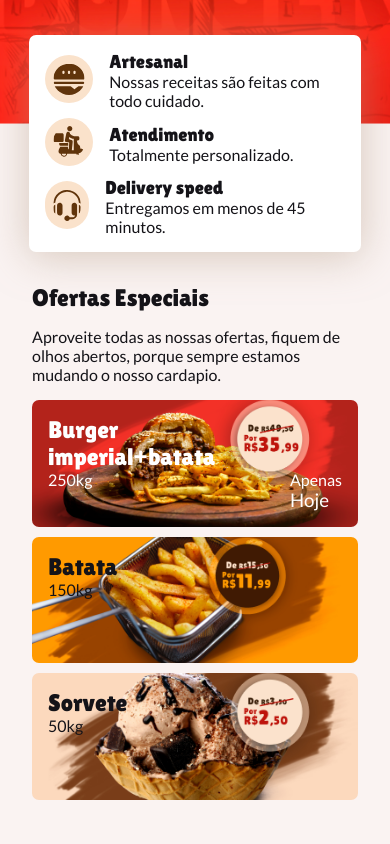
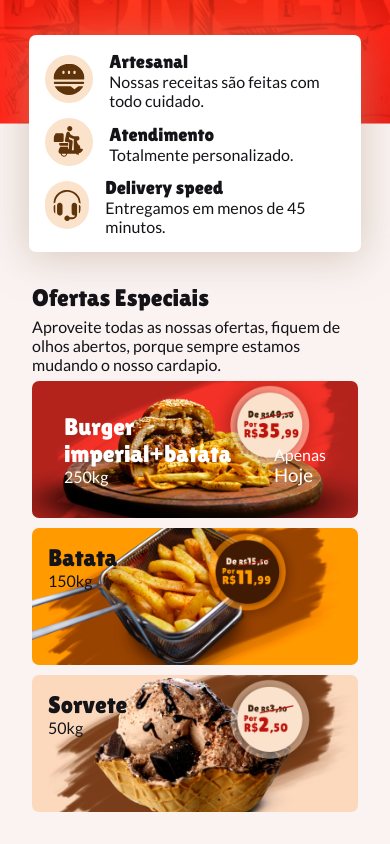
Before and after one commit to euheber/Empire-Burguer, a plain HTML site: page index.html in a window 390 px wide. Shown: the part 676-1520 px from the top of the page. Drawn offline with Linux system fonts and the light colour scheme.

Commit message:
fix: mobile menu margin

```diff
--- a/style/style.css
+++ b/style/style.css
@@ -117,7 +117,7 @@ nav {
 
 #mobile-btn {
   display: none;
-  margin-right: 5rem;
+  margin-right: 2rem;
   font-size: 1.5rem;
   transition: 0.5s ease;
 }
@@ -218,7 +218,7 @@ main {
 }
 
 .specials-offers h2, .specials-offers p{
-  margin-bottom: 1rem;
+  margin-bottom: .4rem;
 }
 
 
@@ -234,7 +234,7 @@ main {
 }
 
 .offer-info {
-  width: 90%;
+  width: 95%;
 }
 
 .offer-info h2,
@@ -253,6 +253,10 @@ main {
 .third-offer {
   border-radius: 7px;
   padding: 1rem;
+}
+
+.first-offer{
+  padding: 2rem;
 }
 
 .first-offer h2,
```
